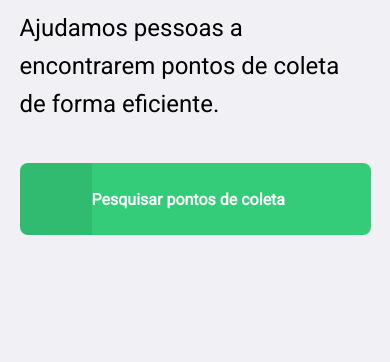
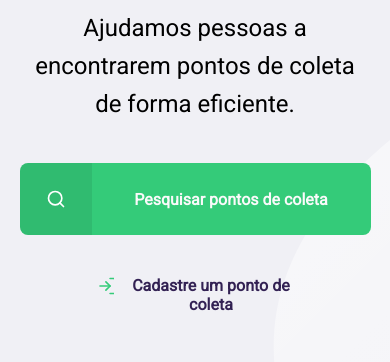
Before and after one commit to wendellcalixtoo/Ecoleta, a plain HTML site: page index.html in a window 390 px wide. Shown: the part 482-844 px from the top of the page. Drawn offline with Linux system fonts and the light colour scheme.

Commit message:
Ultimos estilos do primeiro dia

```diff
--- a/index.html
+++ b/index.html
@@ -25,9 +25,10 @@
                 <p>Ajudamos pessoas a encontrarem pontos de coleta de forma eficiente.</p>
 
                 <a href="#">
-                    <span></span>
-                    Pesquisar pontos de coleta</a>
+                    <span></span><strong>Pesquisar pontos de coleta</strong>
+                </a>
             </main>
+
         </div>
     </div>
 </body>
--- a/styles/main.css
+++ b/styles/main.css
@@ -33,18 +33,19 @@ h6 {
 
 #page-home {
   height: 100vh;
-  /* background: url('../assets/home-background.svg') no-repeat; */
-  background-position: 35vw botton;
+  background: url('../assets/home-background.svg') no-repeat;
+  background-position: 35vw bottom;
 }
 
 #page-home .content {
+    width: 90%;
+    max-width: 1100px;
+    height: 100%;
+
+    margin: 0 auto;
+
   display: flex;
   flex-direction: column;
-  margin: 0 auto;
-  max-width: 1100px;
-
-  height: 100%;
-  width: 90%;
 }
 
 #page-home header {
@@ -106,19 +107,57 @@ h6 {
 
   transition: 400ms;
 
-    font-weight: bold;
-    color: #fafafa;
 }
 
-#page-home main a:hover{
+#page-home main a:hover {
   background-color: #2fb86e;
 }
 
-#page-home main a span{
+#page-home main a span {
   width: 72px;
   height: 72px;
 
   background-color: rgba(0, 0, 0, 0.08);
   border-top-left-radius: 8px;
   border-bottom-left-radius: 8px;
+
+  display: flex;
+  align-items: center;
+  justify-content: center;
 }
+
+#page-home main a span::after {
+    content: "";
+    background-image: url('../assets/search.svg');
+
+    width: 20px;
+    height: 20px;
+}
+
+#page-home main a strong{
+    flex: 1;
+    color: #fafafa;
+    text-align: center;
+}
+
+@media(max-width: 900px){
+    #page-home {
+        background-position-x: 70vw;
+    }
+    #page-home .content{
+        align-items: center;
+        text-align: center;
+    }
+
+    #page-home header a {
+        position: absolute;
+        bottom: 48px;
+
+        left: 50%;
+        transform: translateX(-50%);
+    }
+
+    #page-home main {
+        align-items: center;
+    }
+}
```
Lines whose indentation alone changed are shown as unchanged.
